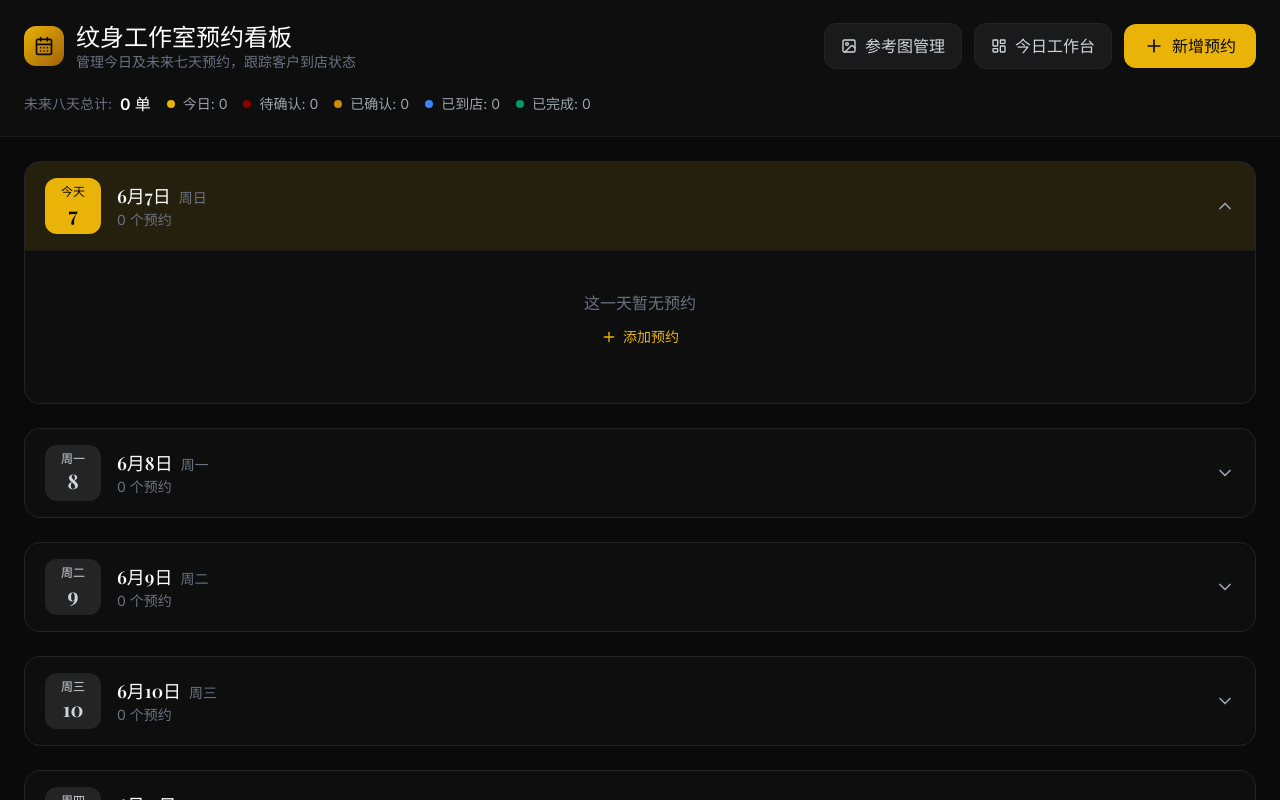
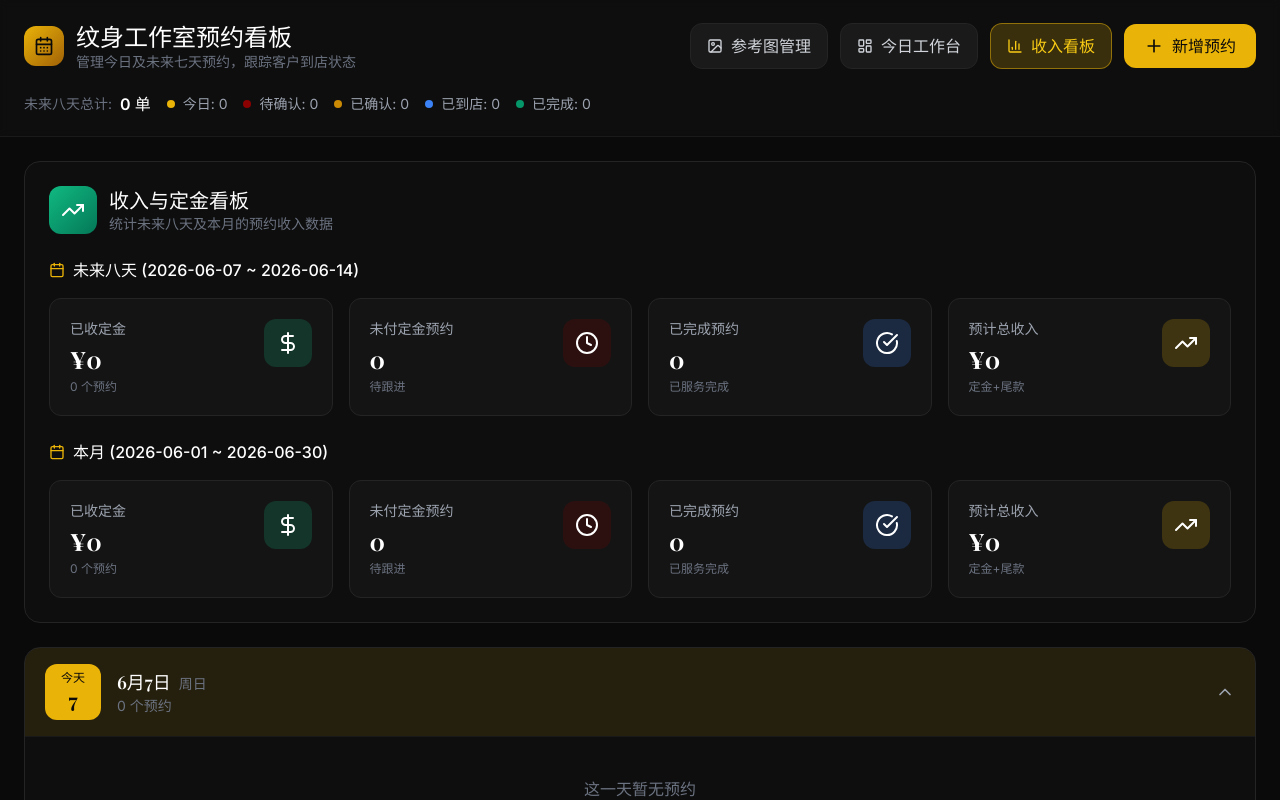
Before and after one commit to aliAjax/zbnwl-105-56e7781, a React (Vite) app: page / in a window 1280 px wide. Shown: the top 800 px of the page. Built offline with nearby package versions, Linux system fonts and the light colour scheme.

Commit message:
.1153831233917338:6c030d1b2b11300fcd076cf6ba291706_6a24ff4a6423ca70aff8d82c.6a24ff516423ca70aff8d82e.6a24ff50835cf965ee9b60e3:Trae CN.T(2026/6/7 13:19:13)

```diff
--- a/src/components/AppointmentBoard.tsx
+++ b/src/components/AppointmentBoard.tsx
@@ -1,8 +1,9 @@
 import { useState, useEffect } from 'react';
-import { Plus, CalendarDays, ChevronDown, LayoutDashboard, Image } from 'lucide-react';
+import { Plus, CalendarDays, ChevronDown, LayoutDashboard, Image, BarChart3 } from 'lucide-react';
 import { useNavigate, useLocation } from 'react-router-dom';
 import { AppointmentCard } from '@/components/AppointmentCard';
 import { AppointmentModal } from '@/components/AppointmentModal';
+import { RevenueDashboard } from '@/components/RevenueDashboard';
 import { useLocalStorage } from '@/hooks/useLocalStorage';
 import { formatDate, getWeekDates, getDayName, isToday } from '@/utils/dateUtils';
 import { Appointment, AppointmentStatus } from '@/types';
@@ -14,6 +15,7 @@ export function AppointmentBoard() {
   const [isModalOpen, setIsModalOpen] = useState(false);
   const [editingAppointment, setEditingAppointment] = useState<Appointment | null>(null);
   const [modalDate, setModalDate] = useState(formatDate(new Date()));
+  const [showDashboard, setShowDashboard] = useState(true);
 
   useEffect(() => {
     const state = location.state as { editAppointment?: Appointment } | null;
@@ -137,6 +139,17 @@ export function AppointmentBoard() {
                 <span>今日工作台</span>
               </button>
               <button
+                onClick={() => setShowDashboard(!showDashboard)}
+                className={`flex items-center justify-center gap-2 px-4 py-2.5 rounded-xl font-medium transition-all duration-300 border ${
+                  showDashboard
+                    ? 'bg-gold-500/20 text-gold-400 border-gold-500/50'
+                    : 'bg-ink-800 hover:bg-ink-700 text-gray-300 border-ink-700'
+                }`}
+              >
+                <BarChart3 className="w-4 h-4" />
+                <span>收入看板</span>
+              </button>
+              <button
                 onClick={() => handleOpenModal()}
                 className="flex items-center justify-center gap-2 px-5 py-2.5 bg-gold-500 hover:bg-gold-400 text-ink-950 rounded-xl font-medium transition-all duration-300 hover:shadow-lg hover:shadow-gold-500/25"
               >
@@ -176,6 +189,10 @@ export function AppointmentBoard() {
       </div>
 
       <div className="max-w-7xl mx-auto px-4 sm:px-6 py-6 space-y-6">
+        {showDashboard && (
+          <RevenueDashboard appointments={appointments} />
+        )}
+
         {allWeekAppointments.map(({ date, dateStr, appointments: dayApts }, dayIndex) => {
           const isExpanded = expandedDates.has(dateStr);
           const isTodayDate = isToday(dateStr);
--- a/src/components/AppointmentCard.tsx
+++ b/src/components/AppointmentCard.tsx
@@ -87,7 +87,16 @@ export function AppointmentCard({ appointment, onStatusChange, onEdit, onDelete,
           <span className={appointment.depositPaid ? 'text-emerald-400' : 'text-gray-500'}>
             {appointment.depositPaid ? '定金已付' : '定金未付'}
           </span>
+          {appointment.depositAmount !== undefined && appointment.depositAmount > 0 && (
+            <span className="text-gold-500 font-medium">¥{appointment.depositAmount}</span>
+          )}
         </div>
+        {appointment.estimatedBalance !== undefined && appointment.estimatedBalance > 0 && (
+          <div className="flex items-center gap-2 text-sm">
+            <span className="text-gray-500">预计尾款:</span>
+            <span className="text-blue-400">¥{appointment.estimatedBalance}</span>
+          </div>
+        )}
         {appointment.notes && (
           <div className="text-gray-400 text-sm bg-ink-900/50 rounded-lg p-3 border border-ink-700">
             <p className="text-xs text-gray-500 mb-1">备注</p>
--- a/src/components/AppointmentModal.tsx
+++ b/src/components/AppointmentModal.tsx
@@ -20,6 +20,8 @@ const initialFormData = {
   duration: 2,
   referenceImage: '',
   depositPaid: false,
+  depositAmount: 0,
+  estimatedBalance: 0,
   notes: '',
 };
 
@@ -41,6 +43,8 @@ export function AppointmentModal({ isOpen, editingAppointment, selectedDate, app
           duration: editingAppointment.duration,
           referenceImage: editingAppointment.referenceImage || '',
           depositPaid: editingAppointment.depositPaid,
+          depositAmount: editingAppointment.depositAmount || 0,
+          estimatedBalance: editingAppointment.estimatedBalance || 0,
           notes: editingAppointment.notes || '',
         });
       } else {
@@ -102,6 +106,8 @@ export function AppointmentModal({ isOpen, editingAppointment, selectedDate, app
       duration: formData.duration,
       referenceImage: formData.referenceImage.trim() || undefined,
       depositPaid: formData.depositPaid,
+      depositAmount: formData.depositAmount || undefined,
+      estimatedBalance: formData.estimatedBalance || undefined,
       notes: formData.notes.trim() || undefined,
       status: editingAppointment?.status || ('pending' as AppointmentStatus),
       createdAt: editingAppointment?.createdAt || new Date().toISOString(),
@@ -265,6 +271,37 @@ export function AppointmentModal({ isOpen, editingAppointment, selectedDate, app
             </label>
           </div>
 
+          <div className="grid grid-cols-2 gap-4">
+            <div>
+              <label className="block text-sm font-medium text-gray-300 mb-1.5">
+                定金金额 (元)
+              </label>
+              <input
+                type="number"
+                min="0"
+                step="100"
+                value={formData.depositAmount}
+                onChange={(e) => setFormData({ ...formData, depositAmount: parseFloat(e.target.value) || 0 })}
+                className="w-full px-4 py-2.5 bg-ink-900 border border-ink-700 rounded-lg text-white focus:outline-none focus:ring-2 focus:ring-gold-500/50 focus:border-gold-500 transition-all"
+                placeholder="输入定金金额"
+              />
+            </div>
+            <div>
+              <label className="block text-sm font-medium text-gray-300 mb-1.5">
+                预计尾款 (元)
+              </label>
+              <input
+                type="number"
+                min="0"
+                step="100"
+                value={formData.estimatedBalance}
+                onChange={(e) => setFormData({ ...formData, estimatedBalance: parseFloat(e.target.value) || 0 })}
+                className="w-full px-4 py-2.5 bg-ink-900 border border-ink-700 rounded-lg text-white focus:outline-none focus:ring-2 focus:ring-gold-500/50 focus:border-gold-500 transition-all"
+                placeholder="输入预计尾款"
+              />
+            </div>
+          </div>
+
           <div>
             <label className="block text-sm font-medium text-gray-300 mb-1.5">
               备注
--- /dev/null
+++ b/src/components/RevenueDashboard.tsx
@@ -0,0 +1,180 @@
+import { DollarSign, Calendar, CheckCircle, Clock, TrendingUp } from 'lucide-react';
+import { Appointment } from '@/types';
+import { formatDate, getWeekDates } from '@/utils/dateUtils';
+
+interface RevenueDashboardProps {
+  appointments: Appointment[];
+}
+
+interface StatsData {
+  totalDepositsReceived: number;
+  unpaidDepositCount: number;
+  completedCount: number;
+  totalAppointments: number;
+  totalEstimatedRevenue: number;
+}
+
+export function RevenueDashboard({ appointments }: RevenueDashboardProps) {
+  const today = new Date();
+  const weekDates = getWeekDates(8);
+  const weekStartStr = formatDate(weekDates[0]);
+  const weekEndStr = formatDate(weekDates[weekDates.length - 1]);
+
+  const monthStart = new Date(today.getFullYear(), today.getMonth(), 1);
+  const monthEnd = new Date(today.getFullYear(), today.getMonth() + 1, 0);
+  const monthStartStr = formatDate(monthStart);
+  const monthEndStr = formatDate(monthEnd);
+
+  const calculateStats = (filterFn: (apt: Appointment) => boolean): StatsData => {
+    const filtered = appointments.filter(filterFn);
+
+    const totalDepositsReceived = filtered.reduce((sum, apt) => {
+      if (apt.depositPaid && apt.depositAmount) {
+        return sum + apt.depositAmount;
+      }
+      return sum;
+    }, 0);
+
+    const unpaidDepositCount = filtered.filter(apt => !apt.depositPaid).length;
+    const completedCount = filtered.filter(apt => apt.status === 'completed').length;
+
+    const totalEstimatedRevenue = filtered.reduce((sum, apt) => {
+      const deposit = apt.depositAmount || 0;
+      const balance = apt.estimatedBalance || 0;
+      return sum + deposit + balance;
+    }, 0);
+
+    return {
+      totalDepositsReceived,
+      unpaidDepositCount,
+      completedCount,
+      totalAppointments: filtered.length,
+      totalEstimatedRevenue,
+    };
+  };
+
+  const weekStats = calculateStats((apt) => {
+    return apt.date >= weekStartStr && apt.date <= weekEndStr;
+  });
+
+  const monthStats = calculateStats((apt) => {
+    return apt.date >= monthStartStr && apt.date <= monthEndStr;
+  });
+
+  const StatCard = ({
+    title,
+    value,
+    icon: Icon,
+    color,
+    subtitle
+  }: {
+    title: string;
+    value: string | number;
+    icon: React.ElementType;
+    color: string;
+    subtitle?: string;
+  }) => (
+    <div className="bg-ink-800/50 rounded-xl border border-ink-700 p-5 hover:border-ink-600 transition-all">
+      <div className="flex items-start justify-between">
+        <div>
+          <p className="text-gray-400 text-sm mb-1">{title}</p>
+          <p className="text-2xl font-display font-bold text-white">{value}</p>
+          {subtitle && <p className="text-gray-500 text-xs mt-1">{subtitle}</p>}
+        </div>
+        <div className={`w-12 h-12 rounded-xl flex items-center justify-center ${color}`}>
+          <Icon className="w-6 h-6 text-white" />
+        </div>
+      </div>
+    </div>
+  );
+
+  return (
+    <div className="space-y-6">
+      <div className="bg-ink-800/30 rounded-2xl border border-ink-700 p-6">
+        <div className="flex items-center gap-3 mb-6">
+          <div className="w-12 h-12 rounded-xl bg-gradient-to-br from-emerald-500 to-emerald-700 flex items-center justify-center">
+            <TrendingUp className="w-6 h-6 text-white" />
+          </div>
+          <div>
+            <h2 className="font-display text-xl font-semibold text-white">收入与定金看板</h2>
+            <p className="text-gray-500 text-sm">统计未来八天及本月的预约收入数据</p>
+          </div>
+        </div>
+
+        <div className="mb-6">
+          <div className="flex items-center gap-2 mb-4">
+            <Calendar className="w-4 h-4 text-gold-500" />
+            <h3 className="font-medium text-white">未来八天 ({weekStartStr} ~ {weekEndStr})</h3>
+          </div>
+          <div className="grid grid-cols-2 md:grid-cols-4 gap-4">
+            <StatCard
+              title="已收定金"
+              value={`¥${weekStats.totalDepositsReceived.toLocaleString()}`}
+              icon={DollarSign}
+              color="bg-emerald-500/20"
+              subtitle={`${weekStats.totalAppointments} 个预约`}
+            />
+            <StatCard
+              title="未付定金预约"
+              value={weekStats.unpaidDepositCount}
+              icon={Clock}
+              color="bg-tattoo-red/20"
+              subtitle="待跟进"
+            />
+            <StatCard
+              title="已完成预约"
+              value={weekStats.completedCount}
+              icon={CheckCircle}
+              color="bg-blue-500/20"
+              subtitle="已服务完成"
+            />
+            <StatCard
+              title="预计总收入"
+              value={`¥${weekStats.totalEstimatedRevenue.toLocaleString()}`}
+              icon={TrendingUp}
+              color="bg-gold-500/20"
+              subtitle="定金+尾款"
+            />
+          </div>
+        </div>
+
+        <div>
+          <div className="flex items-center gap-2 mb-4">
+            <Calendar className="w-4 h-4 text-gold-500" />
+            <h3 className="font-medium text-white">本月 ({monthStartStr} ~ {monthEndStr})</h3>
+          </div>
+          <div className="grid grid-cols-2 md:grid-cols-4 gap-4">
+            <StatCard
+              title="已收定金"
+              value={`¥${monthStats.totalDepositsReceived.toLocaleString()}`}
+              icon={DollarSign}
+              color="bg-emerald-500/20"
+              subtitle={`${monthStats.totalAppointments} 个预约`}
+            />
+            <StatCard
+              title="未付定金预约"
+              value={monthStats.unpaidDepositCount}
+              icon={Clock}
+              color="bg-tattoo-red/20"
+              subtitle="待跟进"
+            />
+            <StatCard
+              title="已完成预约"
+              value={monthStats.completedCount}
+              icon={CheckCircle}
+              color="bg-blue-500/20"
+              subtitle="已服务完成"
+            />
+            <StatCard
+              title="预计总收入"
+              value={`¥${monthStats.totalEstimatedRevenue.toLocaleString()}`}
+              icon={TrendingUp}
+              color="bg-gold-500/20"
+              subtitle="定金+尾款"
+            />
+          </div>
+        </div>
+      </div>
+    </div>
+  );
+}
--- a/src/types/index.ts
+++ b/src/types/index.ts
@@ -9,6 +9,8 @@ export interface Appointment {
   duration: number;
   referenceImage?: string;
   depositPaid: boolean;
+  depositAmount?: number;
+  estimatedBalance?: number;
   notes?: string;
   status: AppointmentStatus;
   createdAt: string;
```
